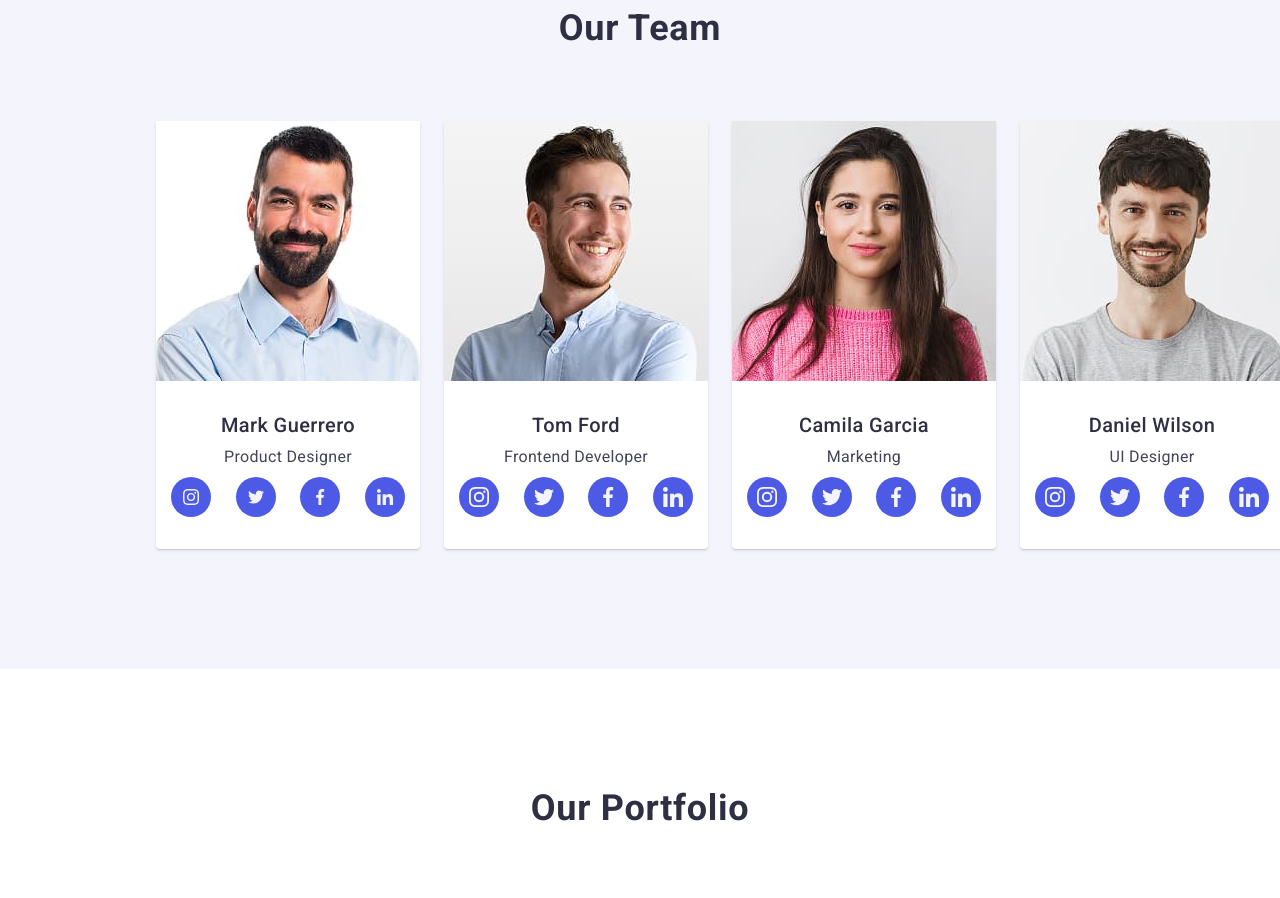
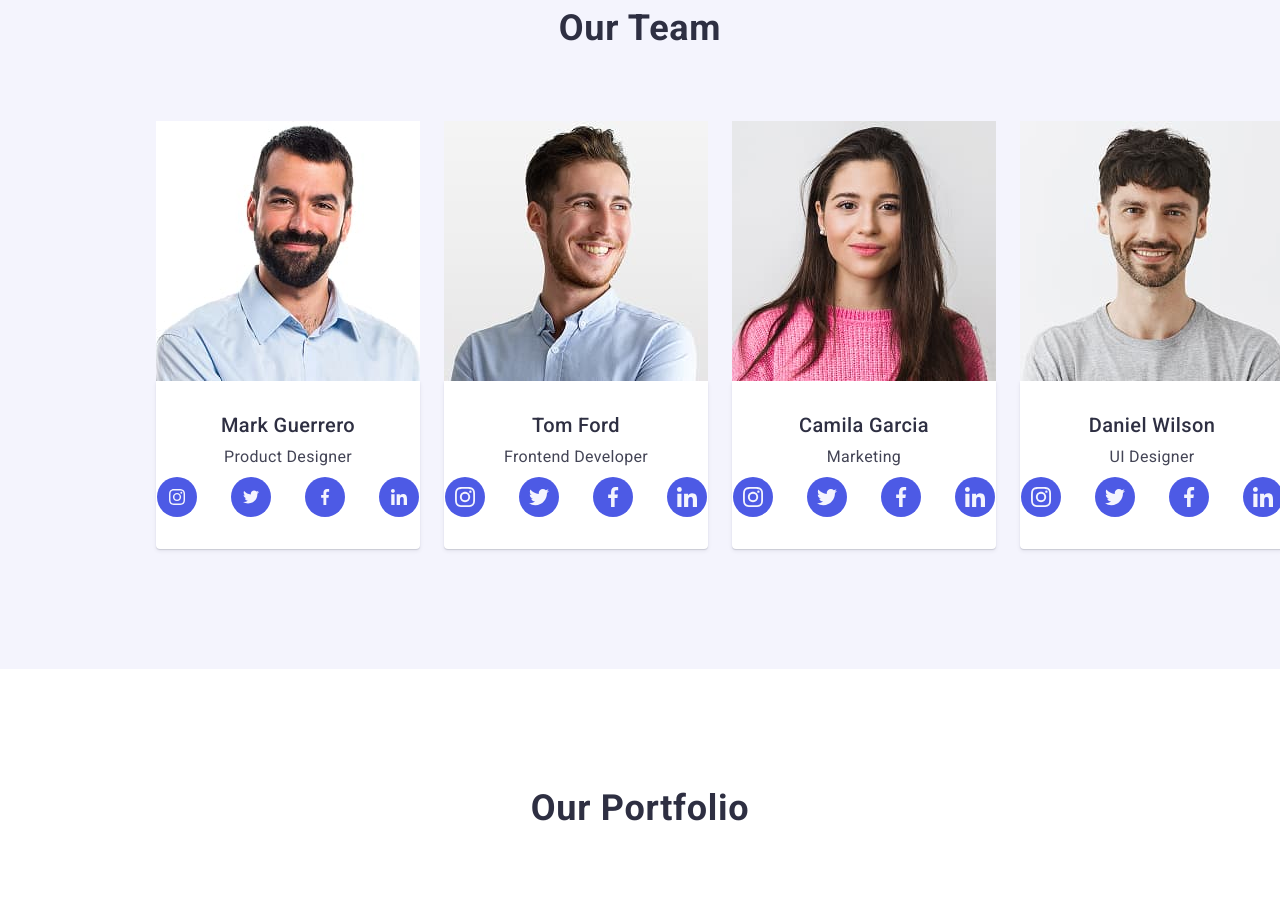
Before and after one commit to vitalik211287/goit-markup-hw-04, a plain HTML site: page index.html in a window 1280 px wide. Shown: the part 1520-2418 px from the top of the page. Drawn offline with nearby package versions, Linux system fonts and the light colour scheme.

Commit message:
Update styles.css

```diff
--- a/css/styles.css
+++ b/css/styles.css
@@ -355,8 +355,8 @@ button {
 .team-list {
   background-color: var(--background-color);
   border-radius: 0px 0px 4px 4px;
-  box-shadow: 0px 2px 4px rgba(46, 47, 66, 0.08),
-    0px 1px 1px rgba(46, 47, 66, 0.16);
+  /* box-shadow: 0px 2px 4px rgba(46, 47, 66, 0.08),
+    0px 1px 1px rgba(46, 47, 66, 0.16); */
   transition: background-color 250ms cubic-bezier(0.4, 0, 0.2, 1);
 }
 
@@ -369,8 +369,8 @@ button {
   text-align: center;
   padding: 32px 0 32px 0;
   border-radius: 0px 0px 4px 4px;
-  /* box-shadow: 0px 2px 4px rgba(46, 47, 66, 0.08),
-    0px 1px 1px rgba(46, 47, 66, 0.16); */
+  box-shadow: 0px 2px 4px rgba(46, 47, 66, 0.08),
+    0px 1px 1px rgba(46, 47, 66, 0.16);
 }
 
 .subtitle {
@@ -380,8 +380,8 @@ button {
 /*our-team social list */
 .social-list {
   display: flex;
-  /* gap: 24px; */
-  justify-content: space-evenly;
+  gap: 24px;
+  justify-content: center;
   margin-top: 8px;
 }
 
```
